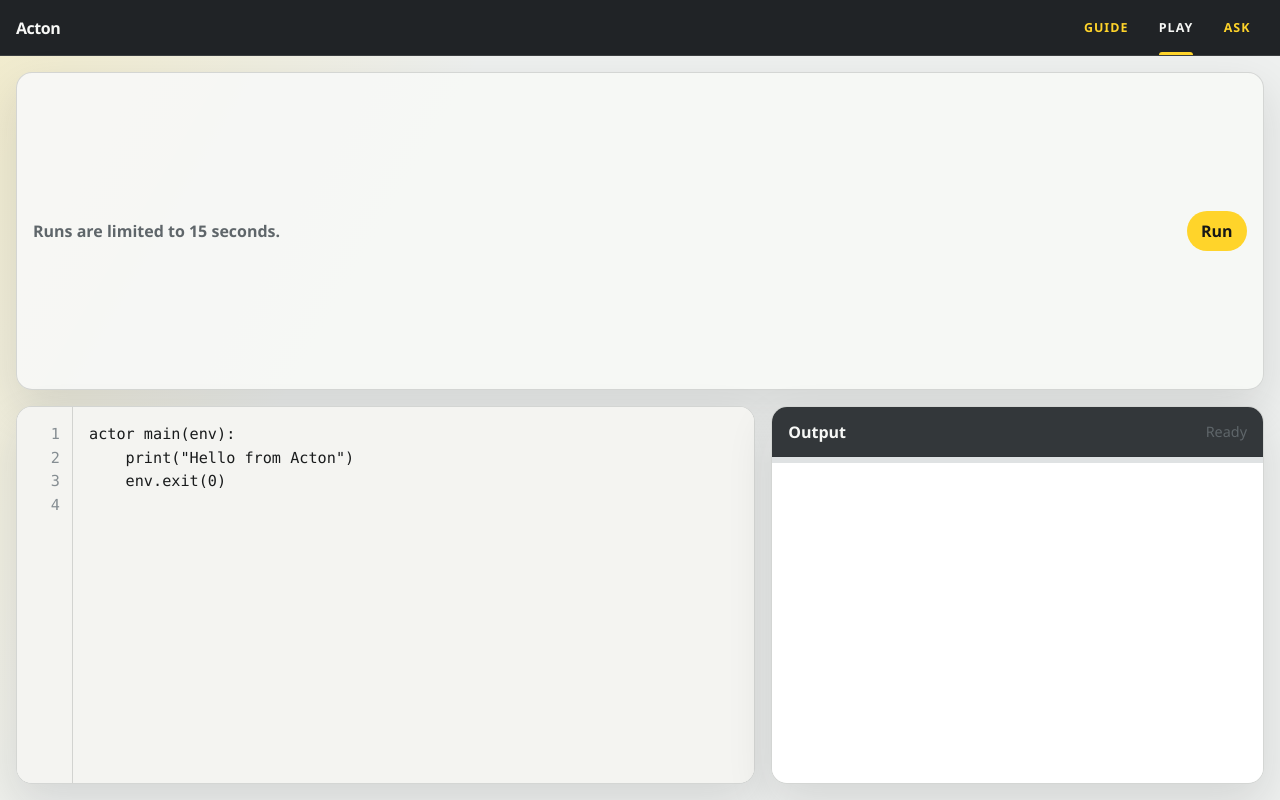
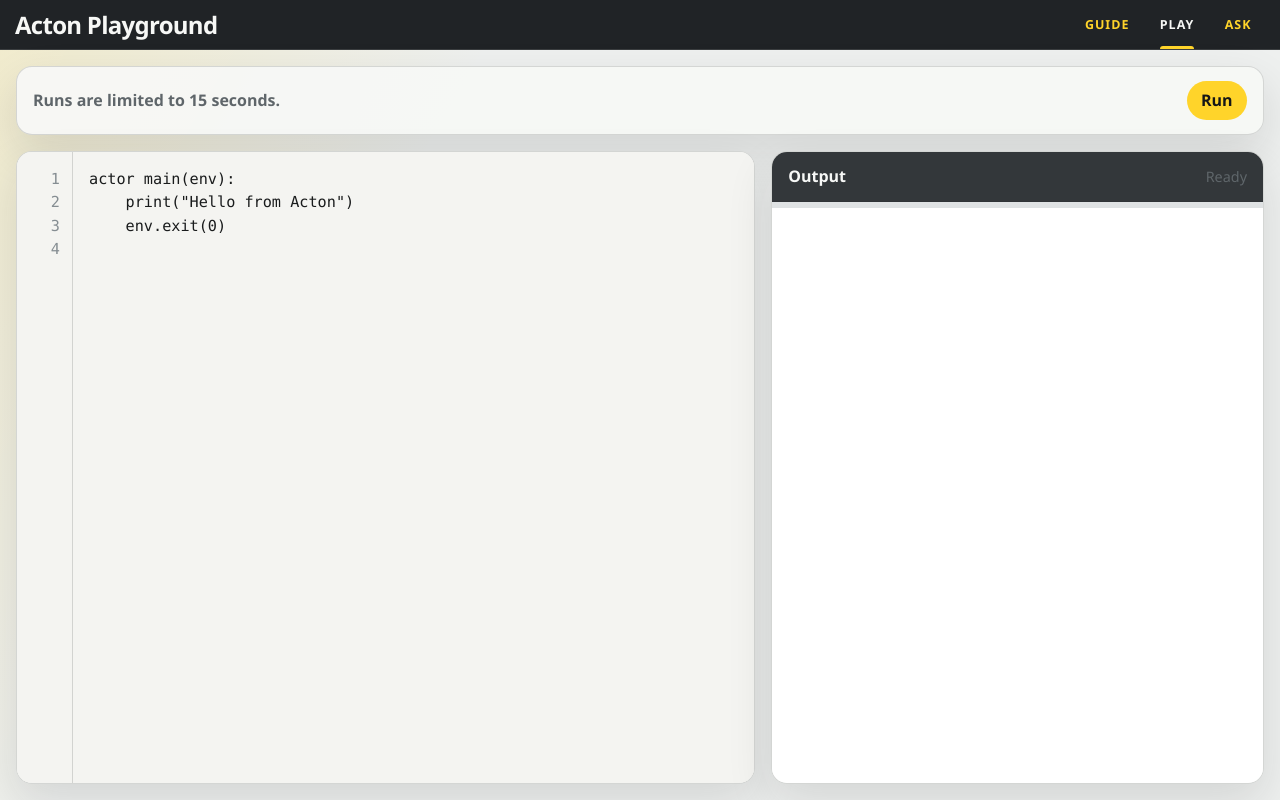
Before and after one commit to actonlang/ask-acton, a website: page public/playground/index.html in a window 1280 px wide. Drawn offline with Linux system fonts and the light colour scheme.

Commit message:
Use page titles in app headers
Ask and Play still displayed a generic Acton label in the shared header, while the guide displays the current guide title in that position. The playground also allowed the run toolbar row to stretch, producing a large empty panel above the editor.

This change makes the left side of the app header identify the current surface, using Ask Acton and Acton Playground, and aligns the header height with the guide chrome. The playground grid now gives the toolbar an auto-sized row so it stays compact and the editor/output panels own the remaining space.

```diff
--- a/public/playground/index.html
+++ b/public/playground/index.html
@@ -8,7 +8,7 @@
   </head>
   <body>
     <header class="app-header">
-      <a class="app-mark" href="https://acton.guide/">Acton</a>
+      <a class="app-mark" href="https://play.acton.guide/" aria-current="page">Acton Playground</a>
       <nav class="site-nav" aria-label="Acton sites">
         <a href="https://acton.guide/">Guide</a>
         <a class="is-active" href="https://play.acton.guide/" aria-current="page">Play</a>
--- a/public/playground/playground.css
+++ b/public/playground/playground.css
@@ -68,15 +68,16 @@
   display: flex;
   align-items: center;
   justify-content: space-between;
-  min-height: 3.5rem;
+  min-height: 50px;
   border-bottom: 1px solid rgba(255, 255, 255, 0.12);
-  padding: 0 1rem;
+  padding: 0 15px;
   background: var(--chrome-bg, #202326);
   color: #f7f8f6;
 }
 
 .app-mark {
   color: #f7f8f6;
+  font-size: 1.5rem;
   font-weight: 850;
   letter-spacing: -0.03em;
   text-decoration: none;
@@ -125,8 +126,9 @@
 .playground {
   display: grid;
   grid-template-columns: minmax(0, 1.2fr) minmax(22rem, 0.8fr);
+  grid-template-rows: auto minmax(0, 1fr);
   gap: 1rem;
-  min-height: calc(100vh - 3.5rem);
+  min-height: calc(100vh - 50px);
   padding: 1rem;
 }
 
```
Also changed, not shown: src/server.ts (+5 -4 lines).
